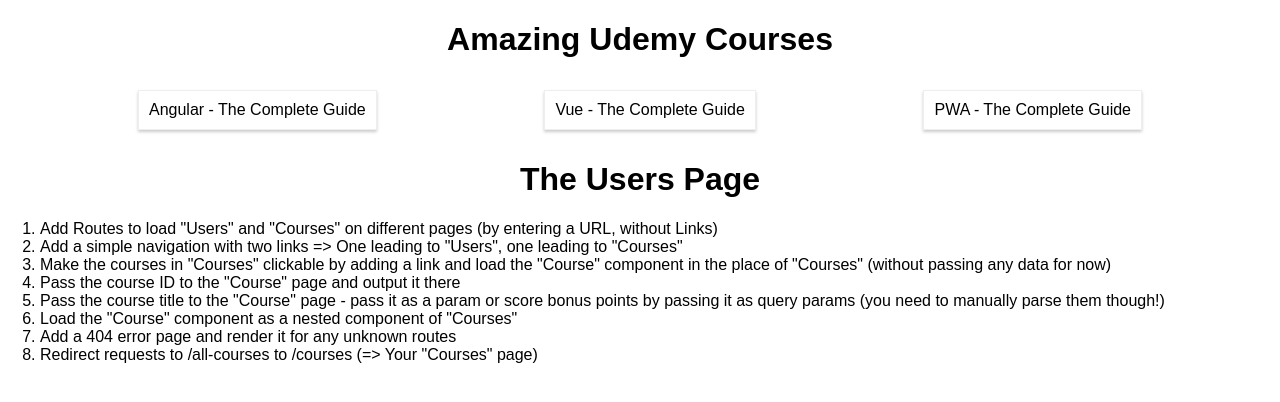
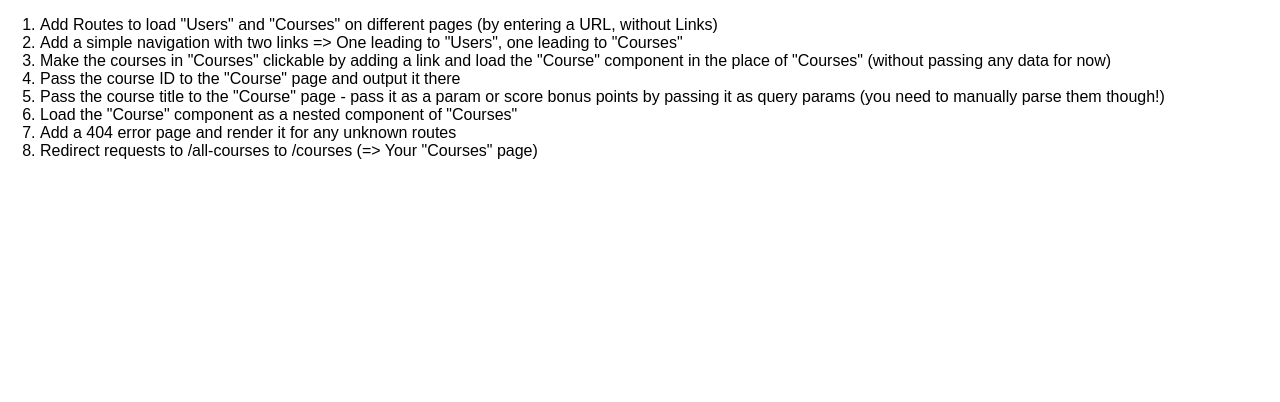
Before and after one commit to MadFarmer101/react-routting-assigment-udemy, a React (Create React App) app: page / in a window 1280 px wide. Shown: the top 402 px of the page. Built offline with nearby package versions, Linux system fonts and the light colour scheme.

Commit message:
Adds routes to load Courses and Users on different pages

```diff
--- a/src/App.js
+++ b/src/App.js
@@ -1,5 +1,5 @@
 import React, { Component } from "react";
-import { BrowserRouter } from "react-router-dom";
+import { BrowserRouter, Route } from "react-router-dom";
 import Courses from "./containers/Courses/Courses";
 import Users from "./containers/Users/Users";
 
@@ -8,8 +8,8 @@ class App extends Component {
     return (
       <BrowserRouter>
         <div className="App">
-          <Courses />
-          <Users />
+          <Route path="/courses" exact component={Courses} />
+          <Route path="/users" exact component={Users} />
           <ol style={{ textAlign: "left" }}>
             <li>
               Add Routes to load "Users" and "Courses" on different pages (by
```
